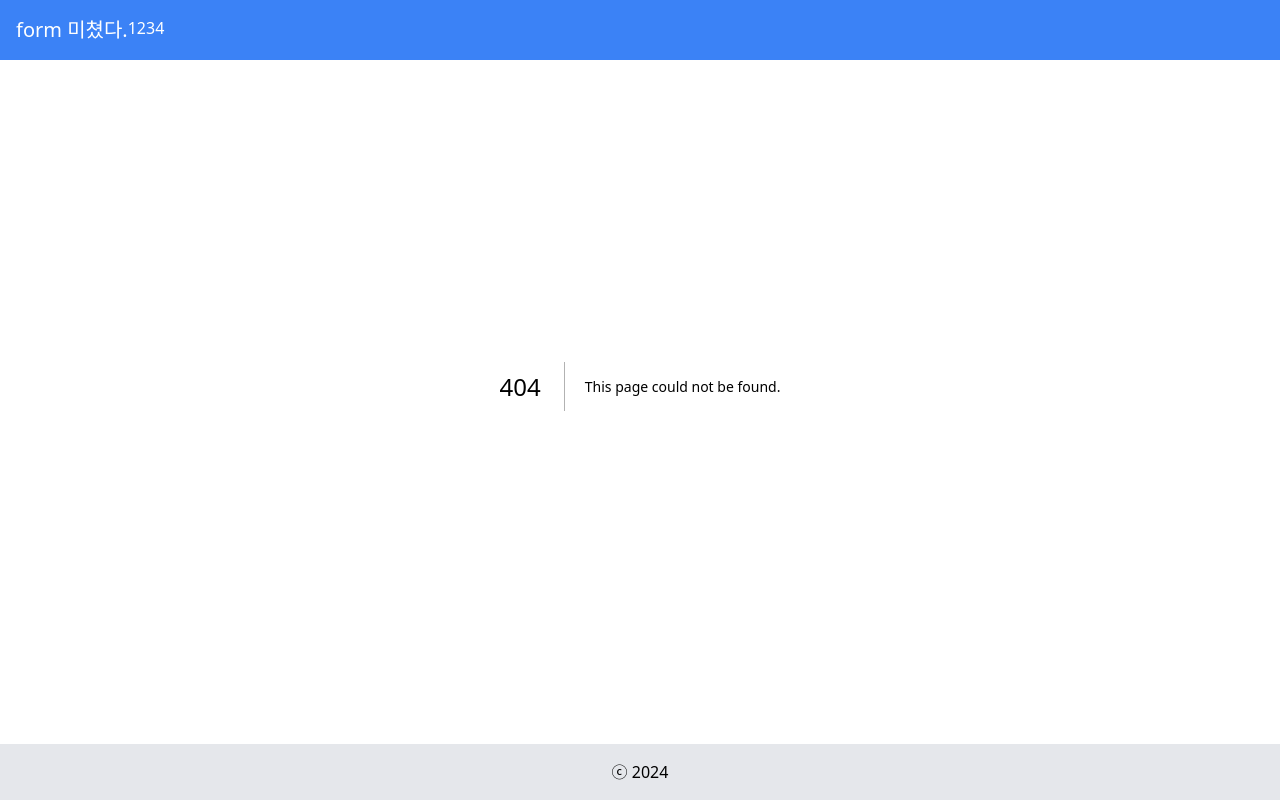
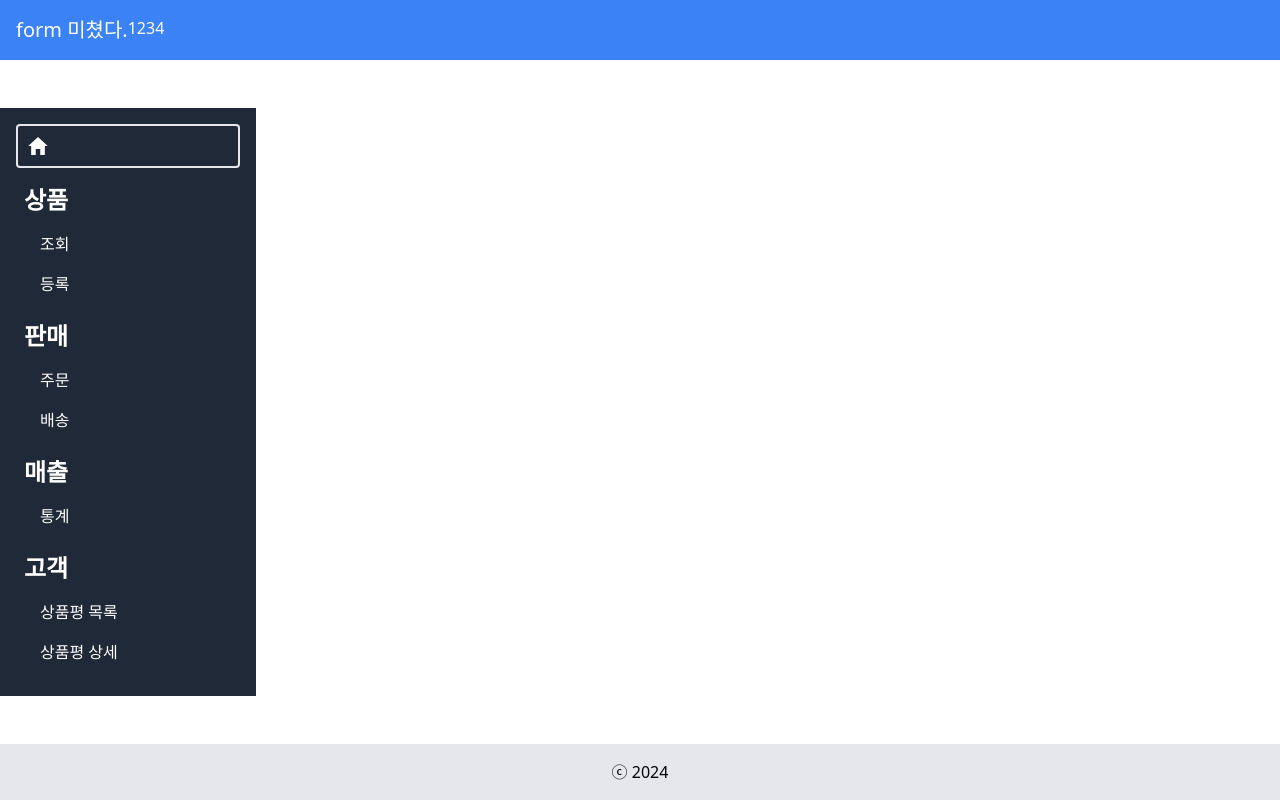
Before and after one commit to KDT-IaaS-Class-One-Group/KDT-IaaS-4team-ERP, a Next.js app: page /admin in a window 1280 px wide. Before the commit this address had no page. Built offline with nearby package versions, Linux system fonts and the light colour scheme.

Commit message:
feat: react icon 설치

```diff
--- /dev/null
+++ b/app/admin/layout.tsx
@@ -0,0 +1,11 @@
+export default function RootLayout({
+  children,
+}: {
+  children: React.ReactNode;
+}) {
+  return (
+  <div>
+    {children}
+    </div>
+  );
+}
--- /dev/null
+++ b/app/admin/page.tsx
@@ -0,0 +1,5 @@
+import Sidebar from '../components/Sidebar';
+
+export default function Admin() {
+  return <Sidebar />;
+}
--- a/app/components/Footer.tsx
+++ b/app/components/Footer.tsx
@@ -1,6 +1,6 @@
 export default function Header() {
   return (
-    <footer className='bg-gray-200 text-center p-4 mt-8'>
+    <footer className='bg-gray-200 text-center p-4'>
       <p>ⓒ 2024</p>
     </footer>
   );
--- /dev/null
+++ b/app/components/Sidebar.tsx
@@ -0,0 +1,98 @@
+import { IoMdHome } from 'react-icons/io';
+import { BiSolidObjectsHorizontalLeft } from 'react-icons/bi';
+import Link from 'next/link';
+
+export default function Sidebar() {
+  return (
+    <div className='h-full w-64 bg-gray-800 text-white'>
+      <nav className='p-4'>
+        <ul>
+          <li className='mb-2'>
+            <Link
+              href='/admin'
+              className='text-2xl block p-2 hover:bg-gray-700 rounded border-2'
+            >
+              <IoMdHome />
+            </Link>
+          </li>
+          <li className='mb-2'>
+            <p className='text-2xl block p-2 font-bold'>상품</p>
+            <ul className='pl-4'>
+              <li>
+                <Link
+                  href='/admin/products'
+                  className='block p-2 hover:bg-gray-700 rounded'
+                >
+                  조회
+                </Link>
+              </li>
+              <li>
+                <Link
+                  href='/products/register'
+                  className='block p-2 hover:bg-gray-700 rounded'
+                >
+                  등록
+                </Link>
+              </li>
+            </ul>
+          </li>
+          <li className='mb-2'>
+            <p className='text-2xl block p-2 font-bold'>판매</p>
+            <ul className='pl-4'>
+              <li>
+                <Link
+                  href='/sales/order'
+                  className='block p-2 hover:bg-gray-700 rounded'
+                >
+                  주문
+                </Link>
+              </li>
+              <li>
+                <Link
+                  href='/sales/shipping'
+                  className='block p-2 hover:bg-gray-700 rounded'
+                >
+                  배송
+                </Link>
+              </li>
+            </ul>
+          </li>
+          <li className='mb-2'>
+            <p className='text-2xl block p-2 font-bold'>매출</p>
+            <ul className='pl-4'>
+              <li>
+                <Link
+                  href='/revenue/statistics'
+                  className='block p-2 hover:bg-gray-700 rounded'
+                >
+                  통계
+                </Link>
+              </li>
+            </ul>
+          </li>
+          <li className='mb-2'>
+            <p className='text-2xl block p-2 font-bold'>고객</p>
+            <ul className='pl-4'>
+              <li>
+                <Link
+                  href='/customers/reviews'
+                  className='block p-2 hover:bg-gray-700 rounded'
+                >
+                  상품평 목록
+                </Link>
+              </li>
+              <li>
+                <Link
+                  href='/customers/review-details'
+                  className='block p-2 hover:bg-gray-700 rounded'
+                >
+                  상품평 상세
+                </Link>
+              </li>
+            </ul>
+          </li>
+        </ul>
+      </nav>
+    </div>
+  );
+}
--- a/app/page.tsx
+++ b/app/page.tsx
@@ -1,16 +1,6 @@
 'use client';
 
 import { useEffect, useState } from 'react';
-
-
-async function test() {
-
-  const res = await fetch('https://jsonplaceholder.typicode.com/users');
-
-  if (!res.ok) throw new Error('데이터 패치를 실패했습니다.');
-
-  return res.json();
-}
 
 export default function Home() {
   const [dbStatus, setDbStatus] = useState<string>('');
--- a/package.json
+++ b/package.json
@@ -9,10 +9,12 @@
     "lint": "next lint"
   },
   "dependencies": {
+    "clsx": "^2.1.0",
     "mariadb": "^3.2.3",
     "next": "14.0.2",
     "react": "^18",
-    "react-dom": "^18"
+    "react-dom": "^18",
+    "react-icons": "^4.12.0"
   },
   "devDependencies": {
     "@types/node": "^20",
--- a/tsconfig.json
+++ b/tsconfig.json
@@ -22,6 +22,6 @@
       "@/*": ["./*"]
     }
   },
-  "include": ["next-env.d.ts", "**/*.ts", "**/*.tsx", ".next/types/**/*.ts"],
+  "include": ["next-env.d.ts", "**/*.ts", "**/*.tsx", ".next/types/**/*.ts", "app/components/Sidebar.tsx"],
   "exclude": ["node_modules"]
 }
```
Also changed, not shown: 1 other file (tests, documents, lock files or other folders).
